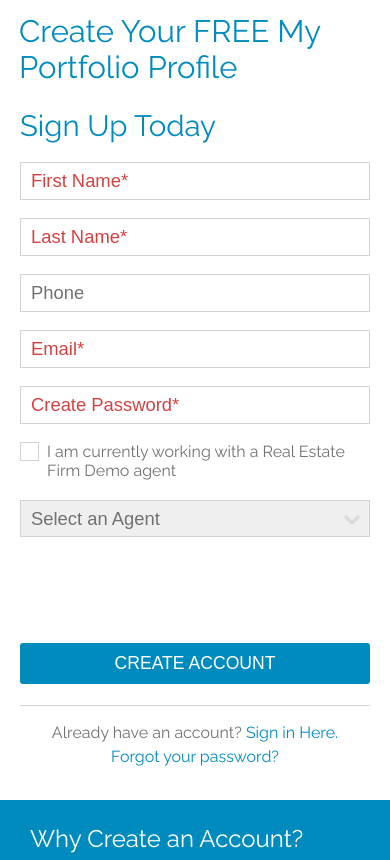
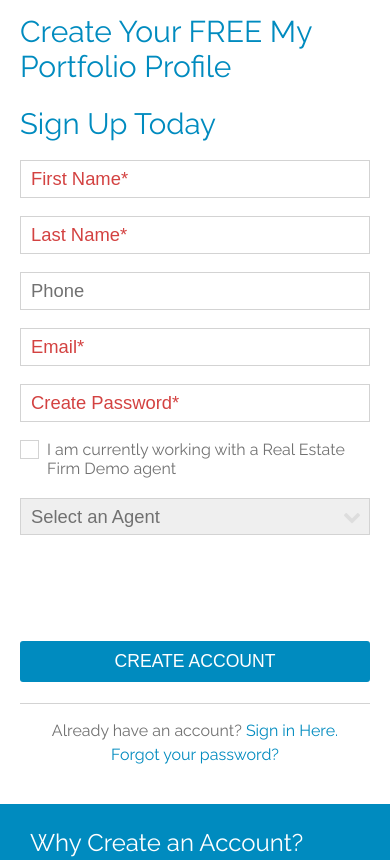
Before and after one commit to jscharbusiness/DMG, a plain HTML site: page index.html in a window 390 px wide. Shown: the top 860 px of the page. Drawn offline with Linux system fonts and the light colour scheme.

Commit message:
changed styles and finished up, submitting now

```diff
--- a/index.html
+++ b/index.html
@@ -10,6 +10,9 @@
 	August 2, 2018
 	-->
 
+	<!-- View port for media queries -->
+	<meta name="viewport" content="width=device-width, initial-scale=1.0">
+
 	<!-- Raleway font -->
 	<link href="https://fonts.googleapis.com/css?family=Raleway" rel="stylesheet">
 
@@ -21,10 +24,11 @@
 
 	<!-- Main (and only) style sheet -->
 	<link rel="stylesheet" href="main.css">
+
 </head>
 <body>
+	<h1>Create Your FREE My Portfolio Profile</h1>
 	<div class="container">
-		<h1>Create Your FREE My Portfolio Profile</h1>
 
 		<div class="account">
 			<h2>Why Create an Account?</h2>
@@ -43,7 +47,7 @@
 			<form>
 				<input type="text" class="required" id="fname" name="fname" placeholder="First Name*">
 				<input type="text" class="required" id="lname" name="lname" placeholder="Last Name*">
-				<input type="text"id="phone" name="phone" placeholder="Phone">
+				<input type="tel"id="phone" name="phone" placeholder="Phone">
 				<input type="email" class="required" id="email" name="email" placeholder="Email*">
 				<input type="password" class="required" id="password" name="password" placeholder="Create Password*">
 
--- a/main.css
+++ b/main.css
@@ -10,6 +10,16 @@ html, body {
 	padding: 0;
 	font-family: 'Raleway', sans-serif;
 	color: #717171;
+}
+
+h1 {
+	color: #008bbf;
+	font-size: 36px;
+	font-weight: 100;
+	padding: 21px 28px;
+	margin: 0;
+	max-width: 1212px;
+	margin: auto;
 }
 
 /* Main Container - split into account div and signup div using grid system*/
@@ -25,17 +35,6 @@ html, body {
 	margin: auto;
 	min-height: 707px;
 	overflow: auto;
-}
-
-h1 {
-	color: #008bbf;
-	font-size: 36px;
-	margin: 0;
-	padding: 0;
-	-ms-grid-column: 1;
-	-ms-grid-column-span: 3;
-	grid-column: 1 / span 3;
-	font-weight: 100;
 }
 
 /* First div in container*/
@@ -307,6 +306,7 @@ h1 {
     padding: 10px;
     border-radius: 6px;
     border-style: none;
+    cursor: pointer;
 }
 
 .signup hr {
@@ -335,18 +335,23 @@ h1 {
 @media (max-width: 900px) {
 
 	.container {
-		padding: 21px 28px;
+		padding: 0px 28px 21px 28px;
 		display: -ms-grid;
 		display: grid;
 		-ms-grid-columns: auto;
 		grid-template-columns: auto;
-		-ms-grid-rows: auto 630px auto;
-		grid-template-rows: auto 630px auto;
+		-ms-grid-rows: auto auto;
+		grid-template-rows: auto auto;
+		grid-row-gap: 40px;
 	}
 
 	h1 {
 		font-size: 1.9em;
+		font-weight: 100;
+		padding: 21px 28px 0px 28px;
+		margin: 0;
 	}
+
 
 	/* Signup div is above account div now*/
 	.signup {
@@ -354,7 +359,7 @@ h1 {
 		-ms-grid-row-span: 1;
 		-ms-grid-column: 1;
 		-ms-grid-column-span: 1;
-		grid-area: 2 / 1 / span 1 / span 1;
+		grid-area: 1 / 1 / span 1 / span 1;
 	}
 
 	.account {
@@ -362,7 +367,7 @@ h1 {
 		-ms-grid-row-span: 1;
 		-ms-grid-column: 1;
 		-ms-grid-column-span: 1;
-		grid-area: 3 / 1 / span 1 / span 1;
+		grid-area: 2 / 1 / span 1 / span 1;
 	}
 }
 
@@ -371,17 +376,16 @@ h1 {
 
 	.container {
 		margin: 0;
-		padding: 13px 0px 20px 0px;
+		padding: 0px;
 		-ms-grid-columns: 100%;
 		grid-template-columns: 100%;
 	}
 
 	h1 {
-	    font-size: 31px;
-	    padding: 0px 19px;
-	    -ms-grid-column: 1;
-	    -ms-grid-column-span: 1;
-	    grid-column: 1 / span 1;
+		font-size: 30px;
+	    font-weight: 100;
+	    padding: 14px 20px 0px 20px;
+	    margin: 0;
 	}
 
 	/* Signup div is above account div now*/
@@ -399,7 +403,7 @@ h1 {
 	}
 
 	.signup h2 {
-		margin: 23px 0px 19px 0px;
+		margin: 22px 0px 19px 0px;
 	}
 
 	.signup form input, .signup form select {
@@ -427,9 +431,10 @@ h1 {
 	}
 
 	.account {
-		margin-top: 85px;
+		margin-top: 0;
 		padding-bottom: 20px;
 		min-height: 434px;
+		margin-bottom: 30px;
 	}
 
 	.account li {
```
